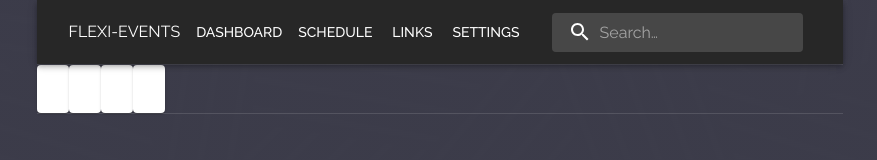
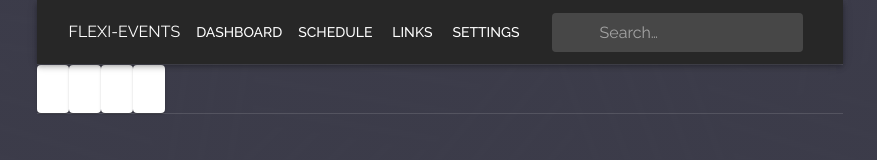
Before and after one commit to rohanmohapatra/flexi-events, a React (Create React App) app in the folder code/flexi-events/: page /organizers in a window 1280 px wide. Shown: the top 160 px of the page, without its empty margins (200-1077 px from the left). Built offline with nearby package versions, Linux system fonts and the light colour scheme.

Commit message:
pushing changes before pulling

```diff
--- a/code/flexi-events/src/pages/Organizers/index.jsx
+++ b/code/flexi-events/src/pages/Organizers/index.jsx
@@ -6,7 +6,7 @@ import { AppBar } from "@mui/material";
 import { Toolbar } from "@mui/material";
 import { Button } from "@mui/material";
 import InputBase from "@mui/material/InputBase";
-import SearchIcon from "@mui/icons-material/Search";
+// import SearchIcon from "@mui/icons-material/Search";
 import Divider from "@mui/material/Divider";
 import { List, ListItem } from "@mui/material";
 import EventDetails from "components/EventDetails";
@@ -74,7 +74,7 @@ function OrganizersPage() {
             <Button>Settings</Button>
             <Search>
               <SearchIconWrapper>
-                <SearchIcon />
+                {/* <SearchIcon /> */}
               </SearchIconWrapper>
               <StyledInputBase
                 placeholder="Search…"
```
